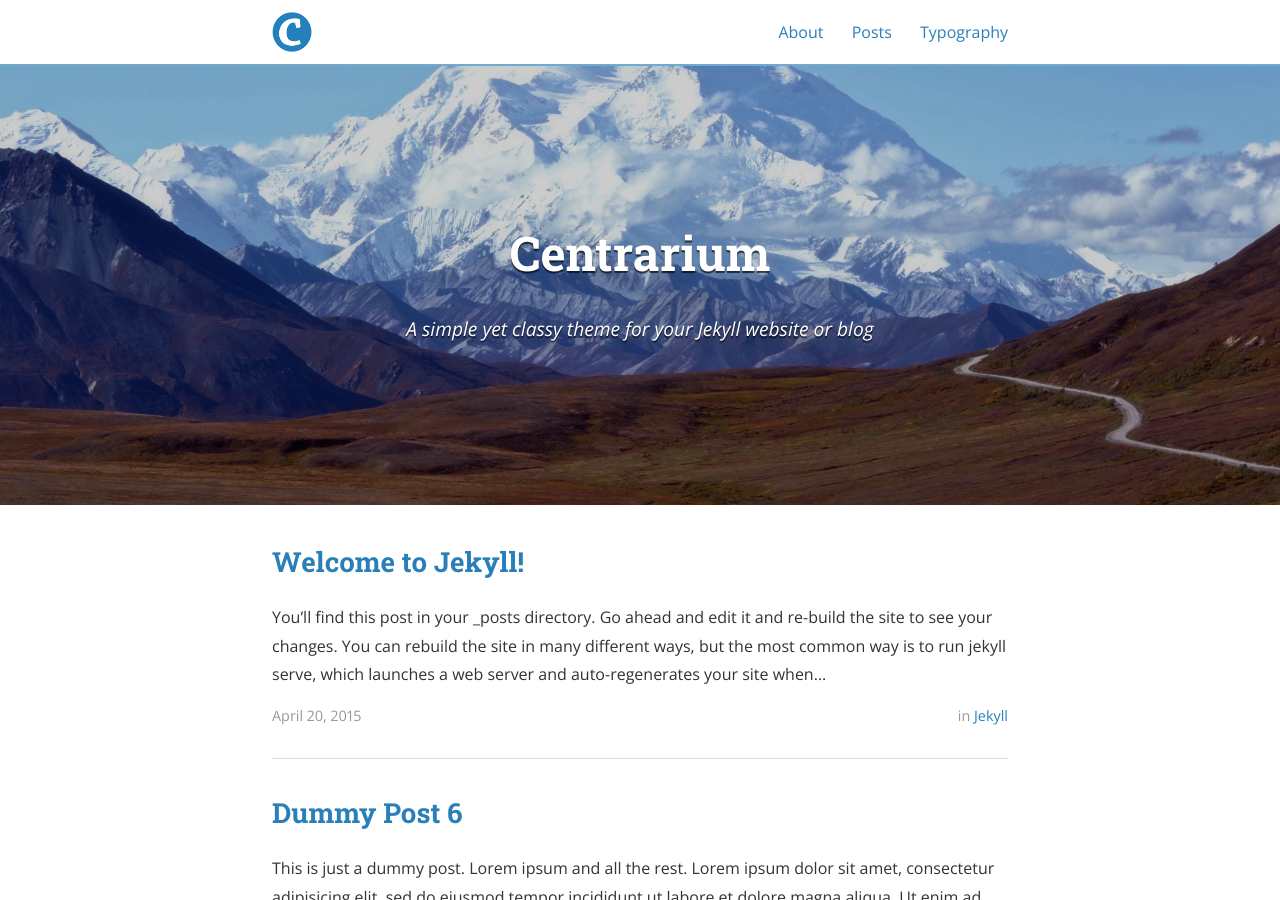
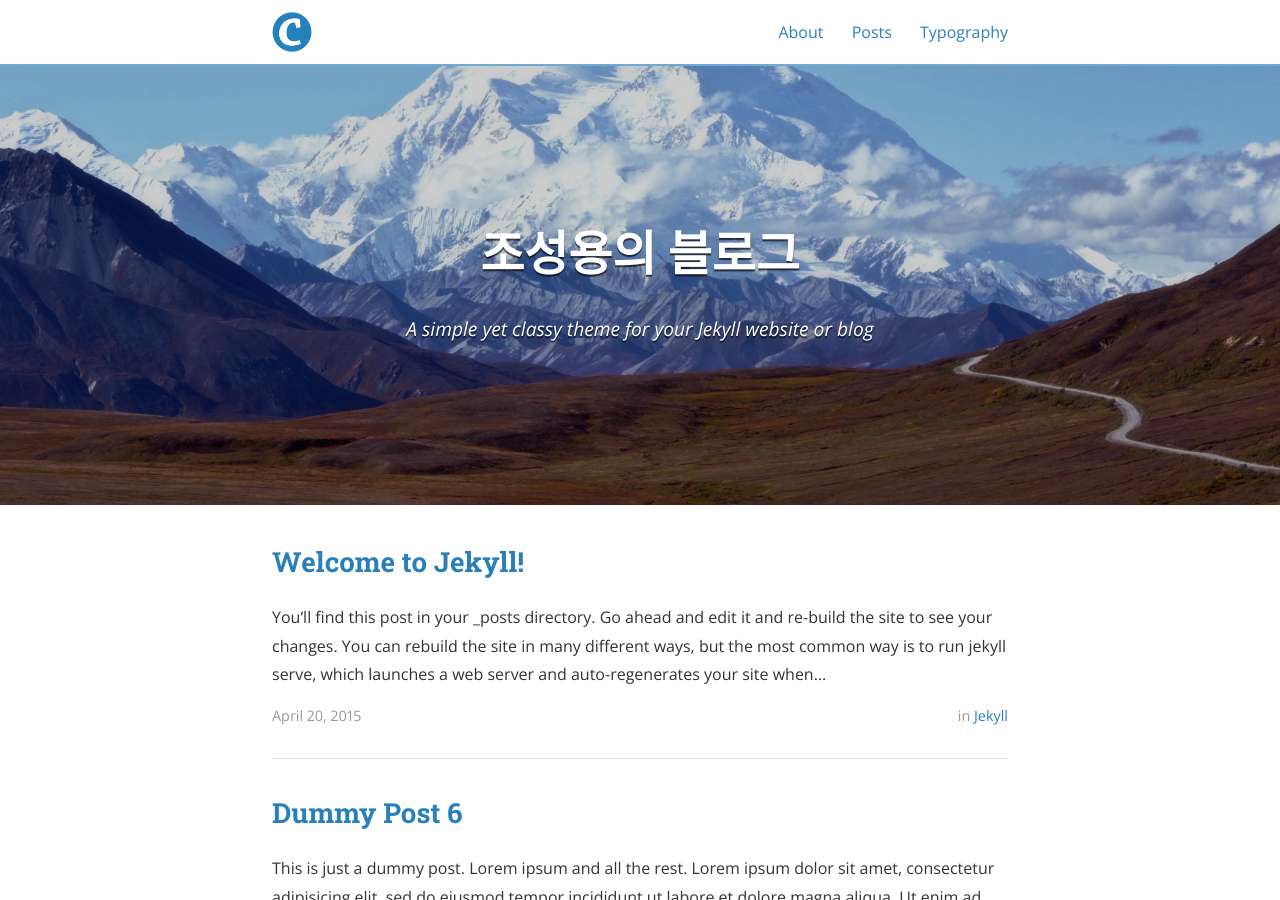
Before and after one commit to Aulelius/Aulelius.github.io, a Jekyll site: the page built from index.html, in a window 1280 px wide and 900 px high. Built offline with Jekyll 4.4.1, drawn with Linux system fonts in a browser that asks for light colours; nearby versions of some CDN libraries; the list of posts is cut into pages by our own code.

Commit message:
Update _config.yml

```diff
--- a/_config.yml
+++ b/_config.yml
@@ -9,7 +9,7 @@ exclude:
   - "/vendor/"
 
 # Site settings
-title: Centrarium
+title: 조성용의 블로그
 subtitle: "A simple yet classy theme for your Jekyll website or blog"
 email: blcentra@gmail.com
 name: Ben Centra
```
